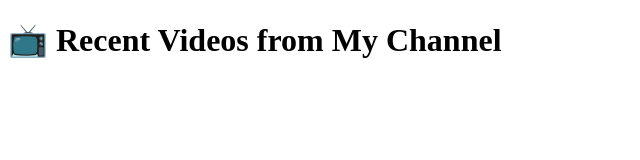
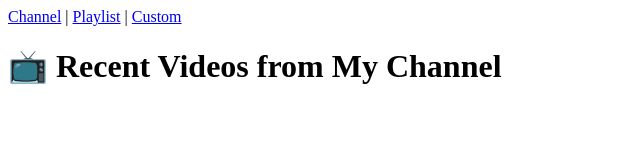
Before and after one commit to PacibayMusic/Fantasy-Lady-Serenade, a plain HTML site: page index.html in a window 1280 px wide. Shown: the whole page, without its empty margins (0-640 px from the left). Drawn offline with Linux system fonts and the light colour scheme; no server answers.

Commit message:
Update index.html

```diff
--- a/index.html
+++ b/index.html
@@ -4,6 +4,12 @@
   <title>Latest Uploads</title>
 </head>
 <body>
+  <nav>
+  <a href="index.html">Channel</a> |
+  <a href="playlist.html">Playlist</a> |
+  <a href="custom.html">Custom</a>
+</nav>
+
   <h1>📺 Recent Videos from My Channel</h1>
   <ul id="video-list"></ul>
 
```
